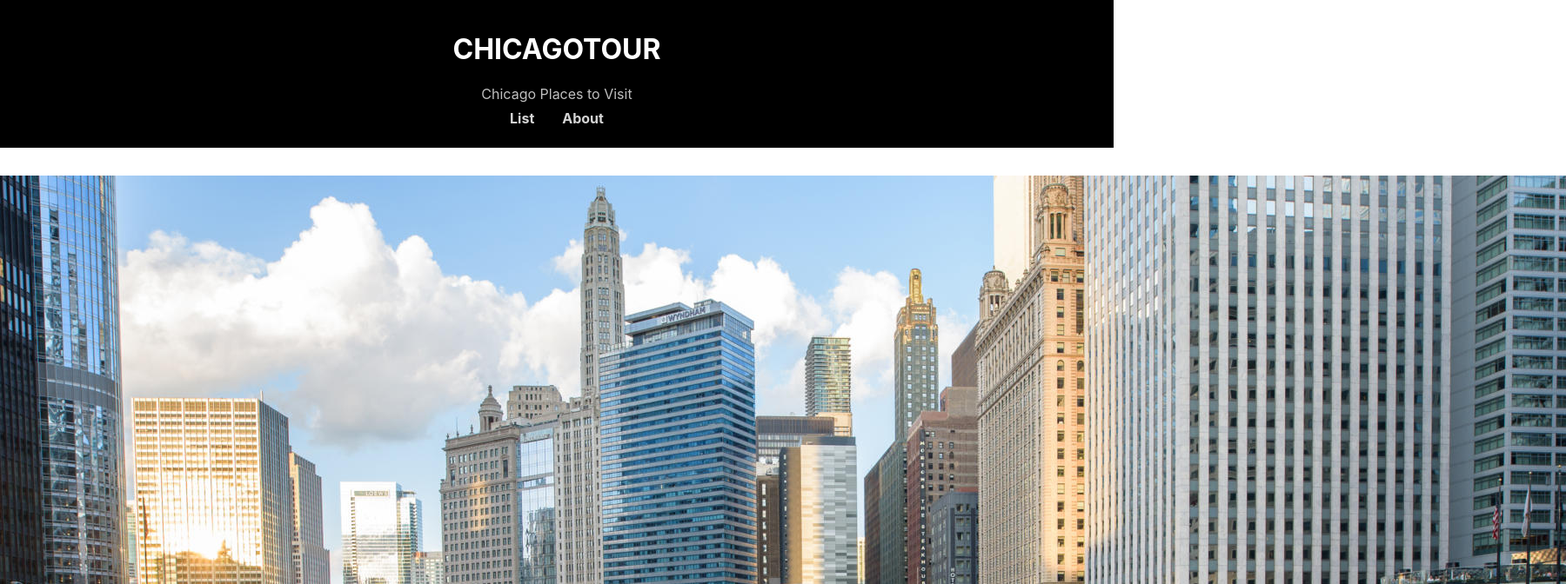
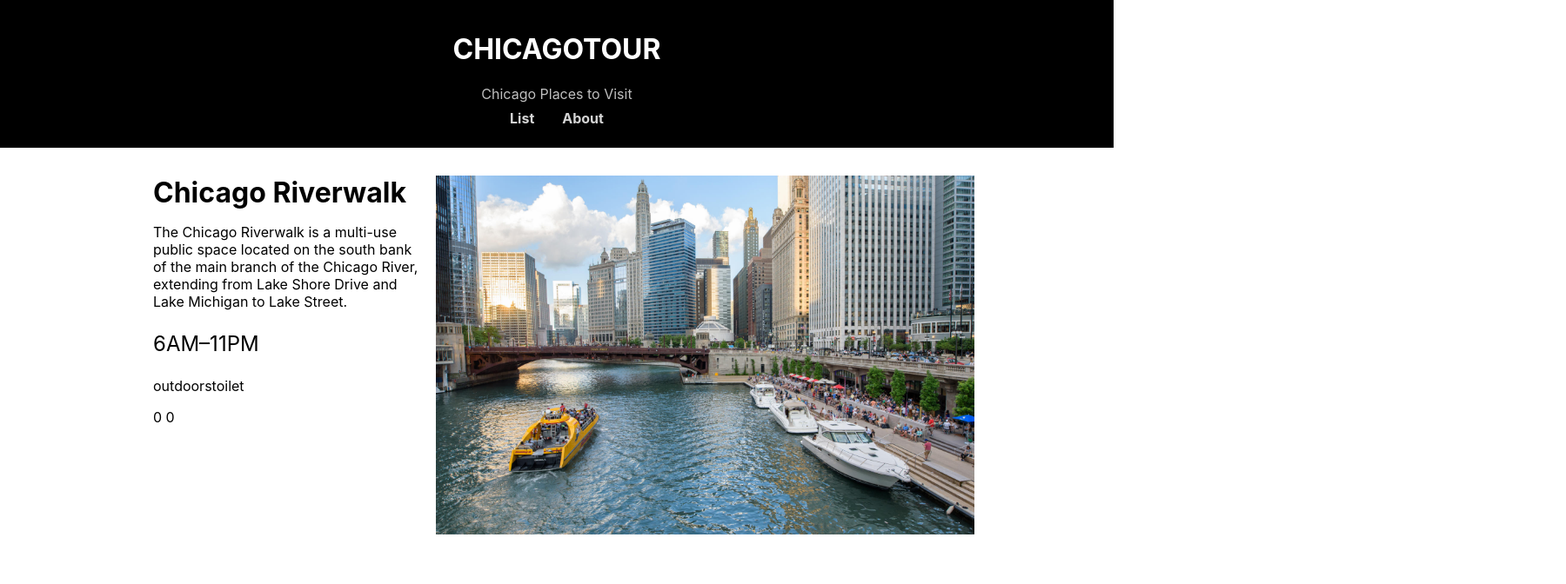
Before and after one commit to MykeSelivanov/chicagotour, a React (Create React App) app in the folder chicagotour/: page /#/details/1 in a window 1280 px wide. Shown: the top 672 px of the page at 87% size, 1800 px wide, since content can reach past the window. Built offline with nearby package versions, Linux system fonts and the light colour scheme.

Commit message:
adding styling to details page

```diff
--- /dev/null
+++ b/chicagotour/src/components/PLACESDetails/PLACESDetails.css
@@ -0,0 +1,30 @@
+.PLACESDetails {
+    display: flex;
+    flex-direction: row-reverse;
+    width: 960px;
+    min-height: 70vh;
+    margin: auto;
+}
+
+.PLACESDetails .PLACESDetails-info {
+    flex: 1;
+    text-align: left;
+    padding: 0 1em;
+}
+
+.PLACESDetails .PLACESDetails-title {
+    font-size: 2em;
+    margin: 0;
+}
+
+.PLACESDetails .PLACESDetails-image {
+    flex: 2;
+}
+
+.PLACESDetails .PLACESDetails-image img {
+    width: 100%;
+}
+
+.PLACESDetails .PLACESDetails-hours {
+    font-size: 1.5em;
+}
--- a/chicagotour/src/components/PLACESDetails/PLACESDetails.js
+++ b/chicagotour/src/components/PLACESDetails/PLACESDetails.js
@@ -1,22 +1,23 @@
 import data from '../../places-data.json';
-import React from 'react'
+import React from 'react';
+import './PLACESDetails.css';
 
 export default function PLACESDetails(props) {
     const { id } = props.match.params;
     const { images, title, desc, hours, features, geo } = data[id];
 
     return (
-        <div>
-            <div>
+        <div className="PLACESDetails">
+            <div className="PLACESDetails-image">
                 <img src={`${process.env.PUBLIC_URL}images/${images[0]}`} alt="Hello"/>
             </div>
 
-            <div>
-                <h1>{title}</h1>
-                <p>{desc}</p>
-                <p>{hours}</p>
-                <p>{features}</p>
-                <p>{geo.lat} {geo.lon}</p>
+            <div className="PLACESDetails-info">
+                <h1 className="PLACESDetails-title">{title}</h1>
+                <p className="PLACESDetails-desc">{desc}</p>
+                <p className="PLACESDetails-hours">{hours}</p>
+                <p className="PLACESDetails-features">{features}</p>
+                <p className="PLACESDetails-geo">{geo.lat} {geo.lon}</p>
             </div>
 
         </div>
```
